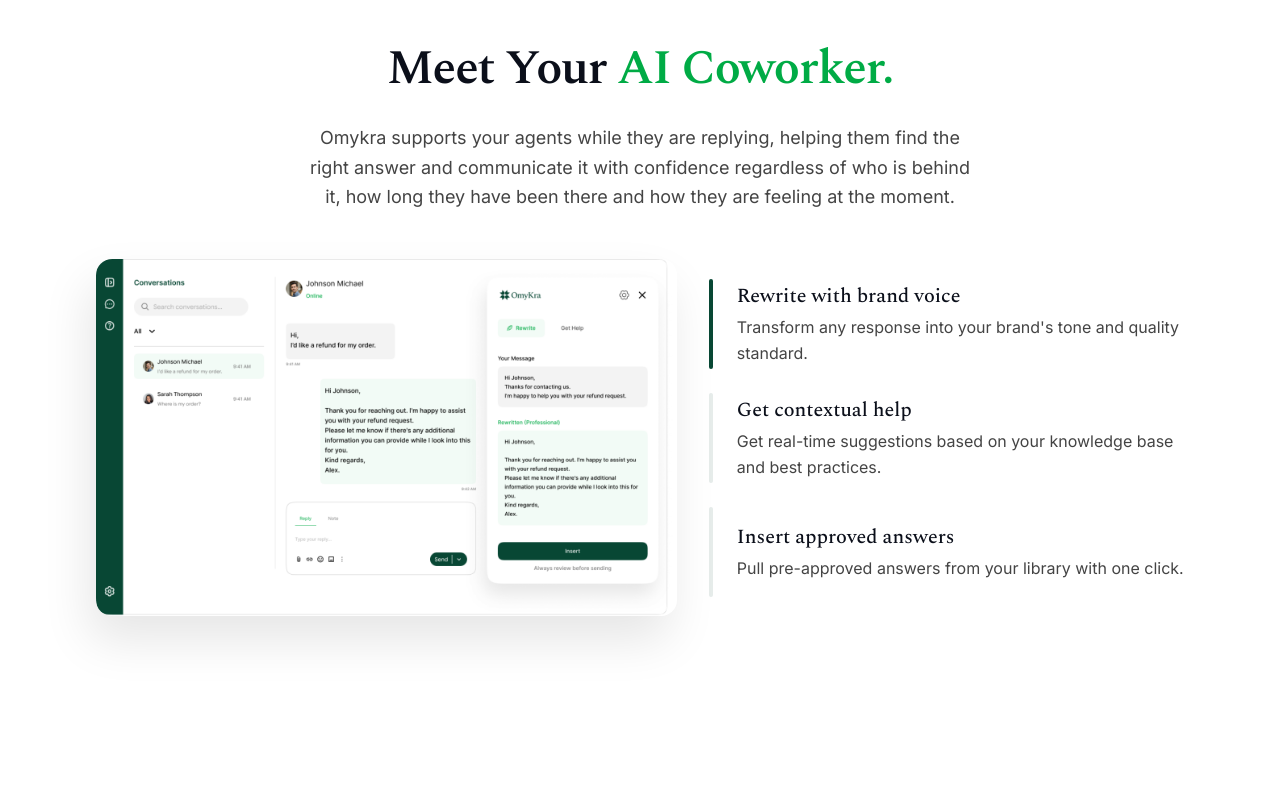
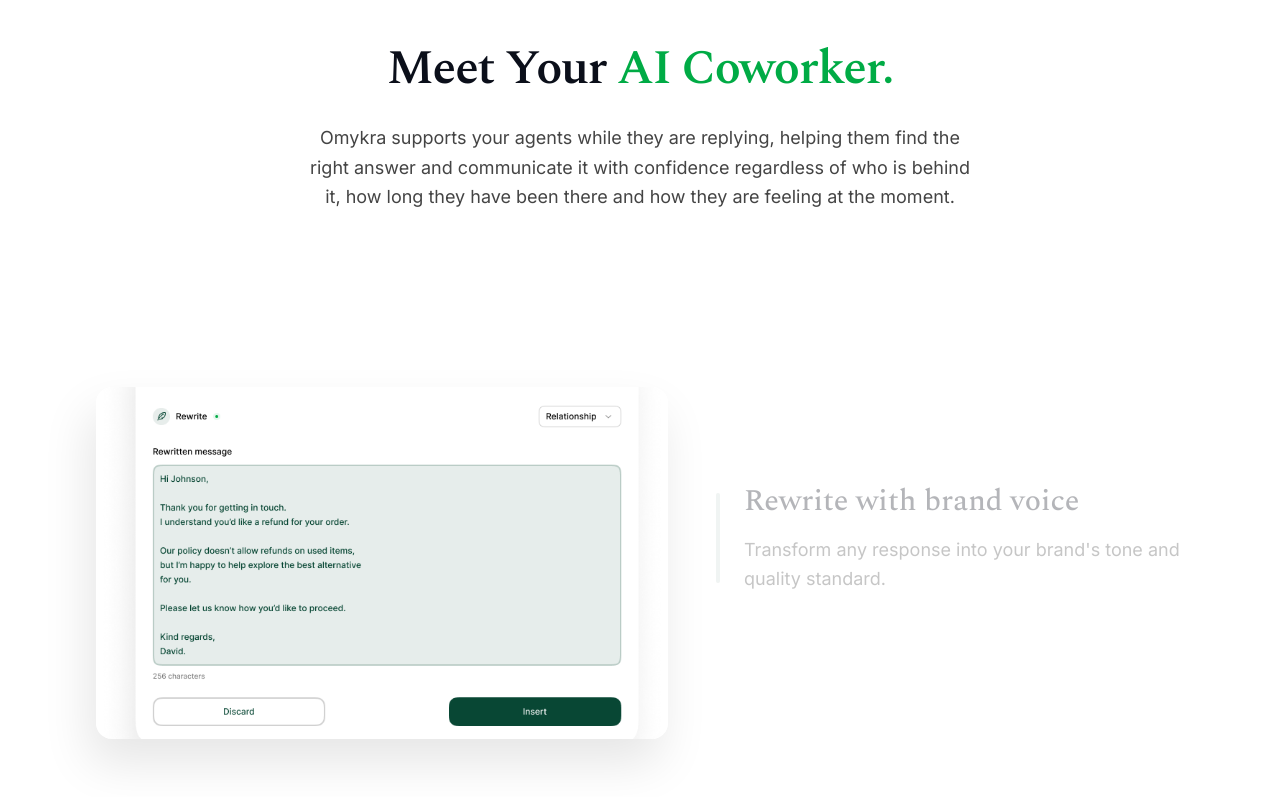
Before and after one commit to Anujdevx/Omykra, a Next.js app: page / in a window 1280 px wide. Shown: the part 2000-2797 px from the top of the page. Built offline with nearby package versions, Linux system fonts and the light colour scheme.

Commit message:
changes 3

```diff
--- a/src/app/page.tsx
+++ b/src/app/page.tsx
@@ -27,7 +27,7 @@
   UserCheck,
   Users,
 } from "lucide-react";
-import { useState } from "react";
+import { useState, useEffect, useRef } from "react";
 
 /* ─── Data from Figma ─────────────────────────────────────────────────────── */
 
@@ -208,6 +208,116 @@
 }
 
 /* ─── Page ────────────────────────────────────────────────────────────────── */
+
+/* ─── AI Coworker Interactive Component ───────────────────────────────────── */
+
+function AICoworkerInteractive() {
+  const [activeIndex, setActiveIndex] = useState(0);
+
+  const steps = [
+    {
+      title: "Rewrite with brand voice",
+      desc: "Transform any response into your brand's tone and quality standard.",
+      img: "/images/step-screenshot.png"
+    },
+    {
+      title: "Get contextual help",
+      desc: "Get real-time suggestions based on your knowledge base and best practices.",
+      img: "/images/Ai-worker_2.png"
+    },
+    {
+      title: "Insert approved answers",
+      desc: "Pull pre-approved answers from your library with one click.",
+      img: "/images/Ai-worker_3.png"
+    }
+  ];
+
+  useEffect(() => {
+    let ticking = false;
+    const handleScroll = () => {
+      if (!ticking) {
+        window.requestAnimationFrame(() => {
+          const stepElements = document.querySelectorAll('.ai-step-item');
+          if (stepElements.length === 0) return;
+
+          let minDistance = Infinity;
+          let closestIndex = 0;
+          const viewportCenter = window.innerHeight / 2;
+
+          stepElements.forEach((el, index) => {
+            const rect = el.getBoundingClientRect();
+            const elCenter = rect.top + rect.height / 2;
+            const distance = Math.abs(viewportCenter - elCenter);
+
+            if (distance < minDistance) {
+              minDistance = distance;
+              closestIndex = index;
+            }
+          });
+
+          setActiveIndex(closestIndex);
+          ticking = false;
+        });
+        ticking = true;
+      }
+    };
+
+    window.addEventListener('scroll', handleScroll, { passive: true });
+    handleScroll(); // Initial check
+    return () => window.removeEventListener('scroll', handleScroll);
+  }, []);
+
+  return (
+    <div className="w-full flex flex-col lg:flex-row items-start gap-12 relative">
+      {/* Left: Sticky Image Container */}
+      <div className="lg:w-[55%] sticky top-32 z-10 pt-10 lg:pt-32">
+        <div className="relative w-full aspect-[720/443] rounded-2xl shadow-card overflow-hidden bg-white/50">
+          <AnimatePresence>
+            <motion.div
+              key={activeIndex}
+              initial={{ opacity: 0 }}
+              animate={{ opacity: 1 }}
+              exit={{ opacity: 0 }}
+              transition={{ duration: 0.5 }}
+              className="absolute inset-0"
+            >
+              <Image
+                src={steps[activeIndex].img}
+                alt={steps[activeIndex].title}
+                fill
+                className="object-cover w-full h-full"
+              />
+            </motion.div>
+          </AnimatePresence>
+        </div>
+      </div>
+
+      {/* Right: Scrollable Steps */}
+      <div className="lg:w-[45%] flex flex-col mt-10 lg:mt-0 pb-[30vh]">
+        {steps.map((step, i) => (
+          <div
+            key={step.title}
+            className={`ai-step-item flex items-center gap-6 py-16 lg:py-56 transition-opacity duration-500 ${activeIndex === i ? 'opacity-100' : 'opacity-30'}`}
+          >
+            <div
+              className={`w-1 h-[90px] rounded-[10px] transition-colors duration-500 ${
+                activeIndex === i ? "bg-primary-dark" : "bg-primary-dark/20"
+              }`}
+            />
+            <div className="flex-1">
+              <h4 className="font-[family-name:var(--font-heading)] text-2xl md:text-3xl font-medium text-neutral-dark mb-4">
+                {step.title}
+              </h4>
+              <p className="text-neutral-700 text-base md:text-lg leading-relaxed">
+                {step.desc}
+              </p>
+            </div>
+          </div>
+        ))}
+      </div>
+    </div>
+  );
+}
 
 export default function HomePage() {
   const [openFaq, setOpenFaq] = useState(0);
@@ -422,45 +532,7 @@
             </FadeUp>
           </div>
 
-          {/* Step screenshot from Figma */}
-          <FadeUp>
-            <div className="w-full flex flex-col lg:flex-row items-center gap-8">
-              <div className="lg:w-[55%]">
-                <Image
-                  src="/images/step-screenshot.png"
-                  alt="OmyKra AI assistant interface showing real-time agent guidance"
-                  width={720}
-                  height={443}
-                  className="w-full h-auto rounded-2xl shadow-card"
-                />
-              </div>
-              <div className="lg:w-[45%] space-y-6">
-                {["Rewrite with brand voice", "Get contextual help", "Insert approved answers"].map(
-                  (step, i) => (
-                    <FadeUp key={step} delay={0.1 * (i + 1)}>
-                      <div className="flex items-center gap-6">
-                        <div
-                          className={`w-1 h-[90px] rounded-[10px] ${
-                            i === 0 ? "bg-primary-dark" : "bg-primary-dark/10"
-                          }`}
-                        />
-                        <div className="flex-1">
-                          <h4 className="font-[family-name:var(--font-heading)] text-lg md:text-xl font-medium text-neutral-dark mb-1">
-                            {step}
-                          </h4>
-                          <p className="text-neutral-700 text-sm md:text-base leading-relaxed">
-                            {i === 0 && "Transform any response into your brand's tone and quality standard."}
-                            {i === 1 && "Get real-time suggestions based on your knowledge base and best practices."}
-                            {i === 2 && "Pull pre-approved answers from your library with one click."}
-                          </p>
-                        </div>
-                      </div>
-                    </FadeUp>
-                  )
-                )}
-              </div>
-            </div>
-          </FadeUp>
+          <AICoworkerInteractive />
         </div>
       </section>
 
@@ -661,7 +733,7 @@
           <div className="flex flex-col lg:flex-row gap-6 lg:gap-8 items-stretch w-full">
             {/* Traditional AI CX */}
             <ScaleIn className="flex-1">
-              <div className="bg-[rgba(239,68,68,0.05)] rounded-[24px] p-6 md:p-8 shadow-card h-full flex flex-col items-center gap-8 md:gap-12">
+              <div className="bg-[#FEF5F5] rounded-[24px] p-6 md:p-8 shadow-[-7px_24px_48px_0px_rgba(0,0,0,0.1)] h-full flex flex-col items-center gap-8 md:gap-12 border border-transparent">
                 <div className="flex items-center gap-6 w-full justify-between">
                   <Image
                     src="/images/ai-robot.png"
@@ -701,7 +773,7 @@
 
             {/* OmyKra AI Assisted CX */}
             <ScaleIn delay={0.15} className="flex-1">
-              <div className="bg-[rgba(0,171,69,0.05)] rounded-[24px] p-6 md:p-8 shadow-card h-full flex flex-col items-center gap-8 md:gap-12">
+              <div className="bg-[#F2FBF5] rounded-[24px] p-6 md:p-8 shadow-[-7px_24px_48px_0px_rgba(0,0,0,0.1)] h-full flex flex-col items-center gap-8 md:gap-12 border border-transparent">
                 <div className="flex items-center gap-6 w-full justify-between">
                   <Image
                     src="/images/omykra-human.png"
@@ -751,32 +823,44 @@
               tag="h2"
               className="font-[family-name:var(--font-heading)] text-2xl md:text-4xl lg:text-5xl font-semibold text-neutral-dark leading-tight tracking-tight max-w-3xl mx-auto mb-6"
             />
+            <FadeUp delay={0.15}>
+              <p className="text-neutral-700 text-base md:text-lg leading-relaxed max-w-2xl mx-auto">
+                We believe AI shouldn&apos;t replace your customer support team. It should help them become better.
+              </p>
+            </FadeUp>
           </div>
 
           <FadeUp className="w-full">
-            <div className="flex flex-col lg:flex-row items-stretch w-full">
-              <div className="lg:w-[595px] flex-shrink-0 bg-[#CEF17B] overflow-hidden">
+            <div className="flex flex-col lg:flex-row items-stretch w-full max-w-[1000px] mx-auto border border-neutral-200 shadow-sm bg-white overflow-hidden">
+              <div className="lg:w-[45%] flex-shrink-0 bg-[#CEF17B] overflow-hidden flex items-end justify-center relative">
                 <Image
                   src="/images/founder-photo.png"
-                  alt="OmyKra Founder"
+                  alt="Geoffery Nnalue, OmyKra Founder"
                   width={640}
                   height={640}
-                  className="w-full h-full object-cover"
+                  className="w-full h-auto object-cover object-bottom"
                 />
               </div>
-              <div className="flex-1 border border-neutral-300 border-l-0 p-10 md:p-12 flex flex-col justify-between">
-                <blockquote className="font-[family-name:var(--font-heading)] text-xl md:text-3xl lg:text-4xl font-medium text-neutral-dark leading-snug tracking-tight">
+              <div className="flex-1 p-10 md:p-16 flex flex-col justify-center relative lg:border-l lg:border-neutral-200">
+                <blockquote className="font-[family-name:var(--font-heading)] text-xl md:text-[28px] font-semibold text-neutral-dark leading-snug tracking-tight z-10 relative">
                   &ldquo;I built the communication standard I wish I had access to
-                  when I was running CX.{" "}
-                  <span className="text-neutral-700">
-                    Not another chatbot, the thing I needed on the floor while
-                    engaging customers.&rdquo;
-                  </span>
+                  when I was running CX. <span className="text-neutral-500 font-medium">Not another chatbot,
+                  the thing I needed on the floor while engaging customers.&rdquo;</span>
                 </blockquote>
-                <div className="mt-8 text-right">
-                  <p className="font-[family-name:var(--font-heading)] text-lg font-medium text-neutral-dark">
-                    Founder, OmyKra
+
+                <div className="mt-12 z-10 relative space-y-1">
+                  <p className="font-[family-name:var(--font-heading)] text-lg font-bold text-neutral-dark">
+                    Geoffery Nnalue
                   </p>
+                  <p className="text-neutral-500 text-sm">Founder at OmyKra</p>
+                  <p className="text-neutral-500 text-sm">Lead Customer Executive at Goodlord.</p>
+                </div>
+
+                {/* Massive Quote Icon Background */}
+                <div className="absolute right-6 bottom-6 md:right-12 md:bottom-12 select-none z-0">
+                  <svg viewBox="0 0 1024 1024" fill="#CEF17B" xmlns="http://www.w3.org/2000/svg" className="w-[100px] h-[70px] md:w-[160px] md:h-[110px]" preserveAspectRatio="xMidYMid meet">
+                    <path d="M512 512v358.4H153.6V512c0-198.4 160-358.4 358.4-358.4V256C371.2 256 256 371.2 256 512h256zM1024 512v358.4H665.6V512c0-198.4 160-358.4 358.4-358.4V256c-140.8 0-256 115.2-256 256h256z"/>
+                  </svg>
                 </div>
               </div>
             </div>
```
Also changed, not shown: public/images/Ai-worker_2.png (added), public/images/Ai-worker_3.png (added).
